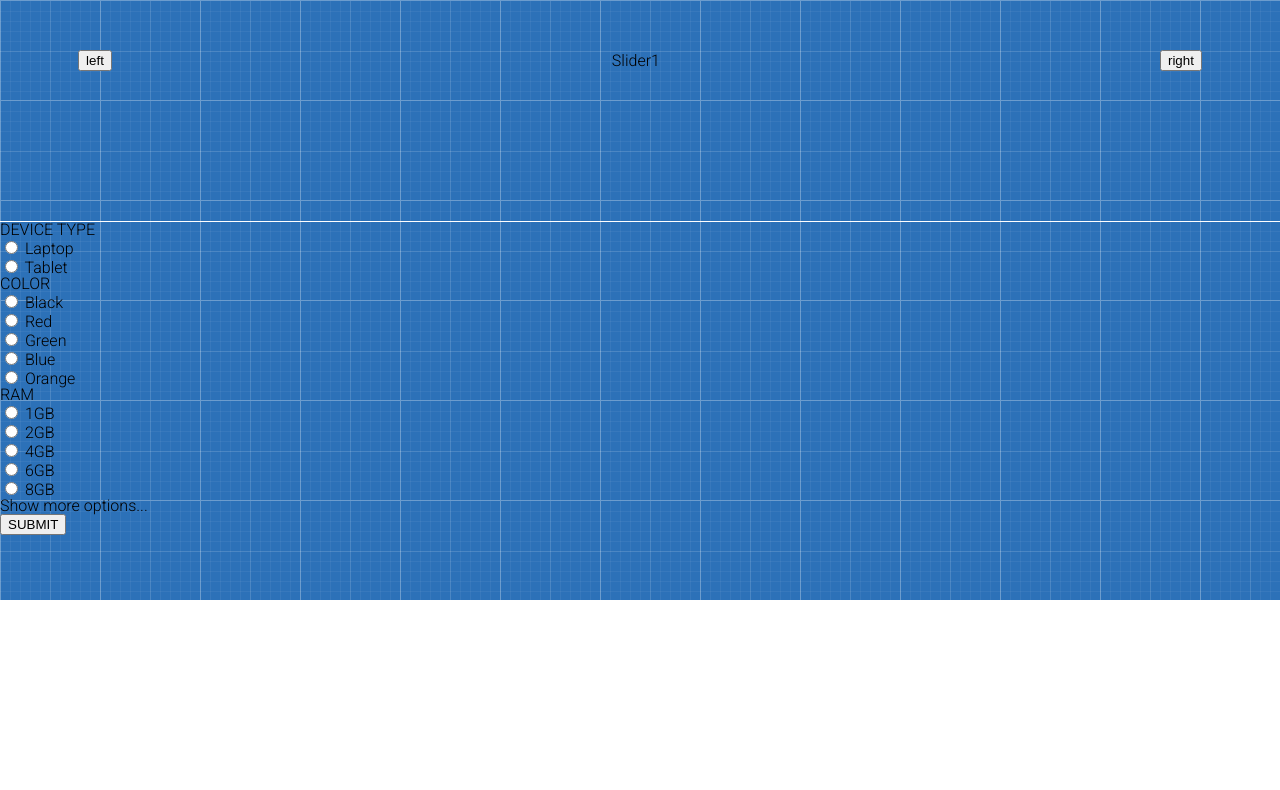
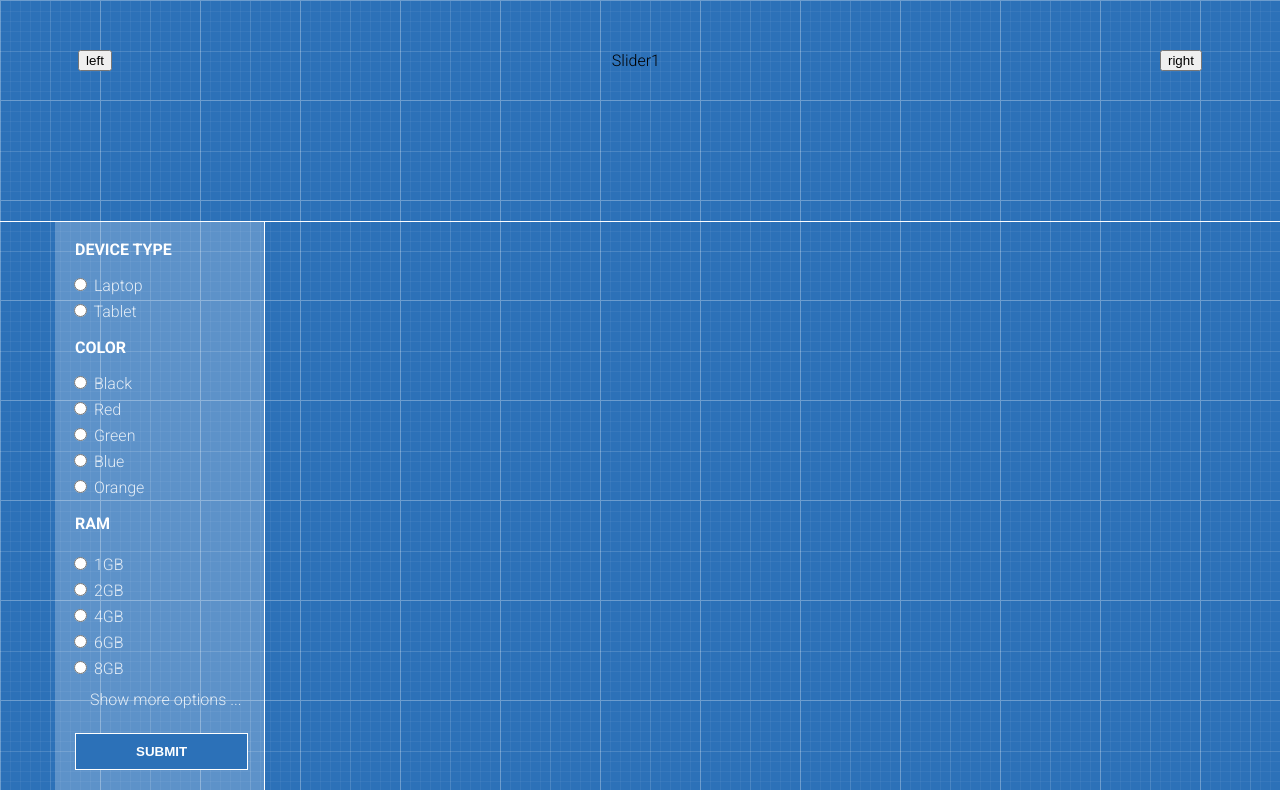
Before and after one commit to lilwhiteleyyy/lesson-9, a plain HTML site: page index.html in a window 1280 px wide. Shown: the part 200-990 px from the top of the page. Before the commit the page ends 800 px from the top, so only its background shows below. Drawn offline with Linux system fonts and the light colour scheme.

Commit message:
add info about  device

```diff
--- a/index.html
+++ b/index.html
@@ -67,58 +67,124 @@
         </div>
       </div>
     </header>
+
+    <main class="main">
       <section class="slider">
         <div class="slider-text">Slider1</div>
         <button class="arrow-left">left</button>
         <button class="arrow-right">right</button>
       </section>
-    <section class="category">
+      <div class="container">
+        <aside class="category">
           <div class="device">
-        <div class="device-name">DEVICE TYPE</div>
-        <div class="device-type">
-          <input class="device-input" type="radio" id="option1" name="option" />
+            <div class="device-name name">DEVICE TYPE</div>
+            <div class="device-type type">
+              <input
+                class="device-input"
+                type="radio"
+                id="option1"
+                name="option"
+              />
               <label for="option1">Laptop</label> <br />
-          <input class="device-input" type="radio" id="option1" name="option" />
+              <input
+                class="device-input"
+                type="radio"
+                id="option1"
+                name="option"
+              />
               <label for="option1">Tablet</label>
             </div>
           </div>
           <div class="color">
-        <div class="color-name">COLOR</div>
-        <div class="color-type">
-          <input class="device-input" type="radio" id="option1" name="option" />
+            <div class="color-name name">COLOR</div>
+            <div class="color-type type">
+              <input
+                class="device-input"
+                type="radio"
+                id="option1"
+                name="option"
+              />
 
               <label for="option1">Black</label> <br />
-          <input class="device-input" type="radio" id="option1" name="option" />
+              <input
+                class="device-input"
+                type="radio"
+                id="option1"
+                name="option"
+              />
 
               <label for="option1">Red</label> <br />
-          <input class="device-input" type="radio" id="option1" name="option" />
+              <input
+                class="device-input"
+                type="radio"
+                id="option1"
+                name="option"
+              />
 
               <label for="option1">Green</label> <br />
-          <input class="device-input" type="radio" id="option1" name="option" />
+              <input
+                class="device-input"
+                type="radio"
+                id="option1"
+                name="option"
+              />
 
               <label for="option1">Blue</label> <br />
-          <input class="device-input" type="radio" id="option1" name="option" />
+              <input
+                class="device-input"
+                type="radio"
+                id="option1"
+                name="option"
+              />
 
               <label for="option1">Orange</label> <br />
             </div>
           </div>
           <div class="ram">
-        <div class="ram-name">RAM</div>
-        <div class="ram-type">
-          <input class="device-input" type="radio" id="option1" name="option" />
+            <div class="ram-name name">RAM</div>
+            <div class="ram-type type">
+              <input
+                class="device-input"
+                type="radio"
+                id="option1"
+                name="option"
+              />
               <label for="option1">1GB</label> <br />
-          <input class="device-input" type="radio" id="option1" name="option" />
+              <input
+                class="device-input"
+                type="radio"
+                id="option1"
+                name="option"
+              />
               <label for="option1">2GB</label> <br />
-          <input class="device-input" type="radio" id="option1" name="option" />
+              <input
+                class="device-input"
+                type="radio"
+                id="option1"
+                name="option"
+              />
               <label for="option1">4GB</label> <br />
-          <input class="device-input" type="radio" id="option1" name="option" />
+              <input
+                class="device-input"
+                type="radio"
+                id="option1"
+                name="option"
+              />
               <label for="option1">6GB</label> <br />
-          <input class="device-input" type="radio" id="option1" name="option" />
+              <input
+                class="device-input"
+                type="radio"
+                id="option1"
+                name="option"
+              />
               <label for="option1">8GB</label> <br />
             </div>
           </div>
-      <div class="text-category">Show more options...</div>
-    </section>
+
+          <div class="text-category">Show more options ...</div>
           <button class="sub-btn">SUBMIT</button>
+        </aside>
+      </div>
+    </main>
   </body>
 </html>
--- a/style.css
+++ b/style.css
@@ -188,3 +188,56 @@
   .arrow-left {
     order: -1;
   }
+
+
+
+  .category{
+    padding: 20px;
+    max-width: 210px;
+    border-right: 1px solid #fff;
+    background-color: #ffffff3b;
+
+
+  }
+  .name{
+
+    font-weight: 600;
+    color: #fff;
+
+  }
+  input{
+    margin-top: 10px;
+  }
+  label{
+
+    color: #ffffffd2;
+
+  }
+  .text-category{
+    margin-left: 15px;
+    margin-top: 15px;
+
+    color: #ffffffd2;
+
+  }
+.type{
+  margin-top: 10px;
+  margin-left: -6px;
+}
+ .color-name, .ram-name{
+  margin-top: 20px;
+
+ }
+.ram-name{
+  margin-bottom: 15px;
+}
+.sub-btn{
+  padding: 10px 60px;
+  margin-top: 25px;
+  display: flex;
+  justify-content: center;
+  background-color: #2c71b8;
+  color: #fff;
+  border: 1px solid white;
+  font-weight: bold;
+}
```
Lines whose indentation alone changed are shown as unchanged.
